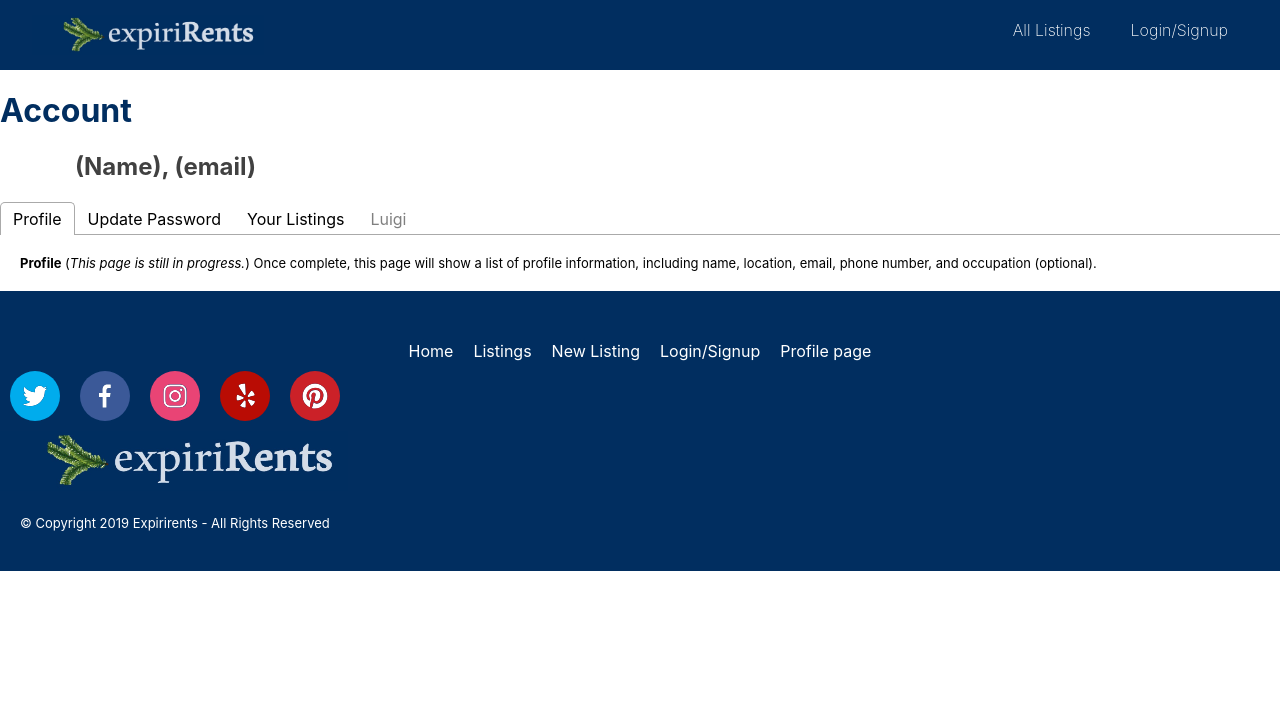
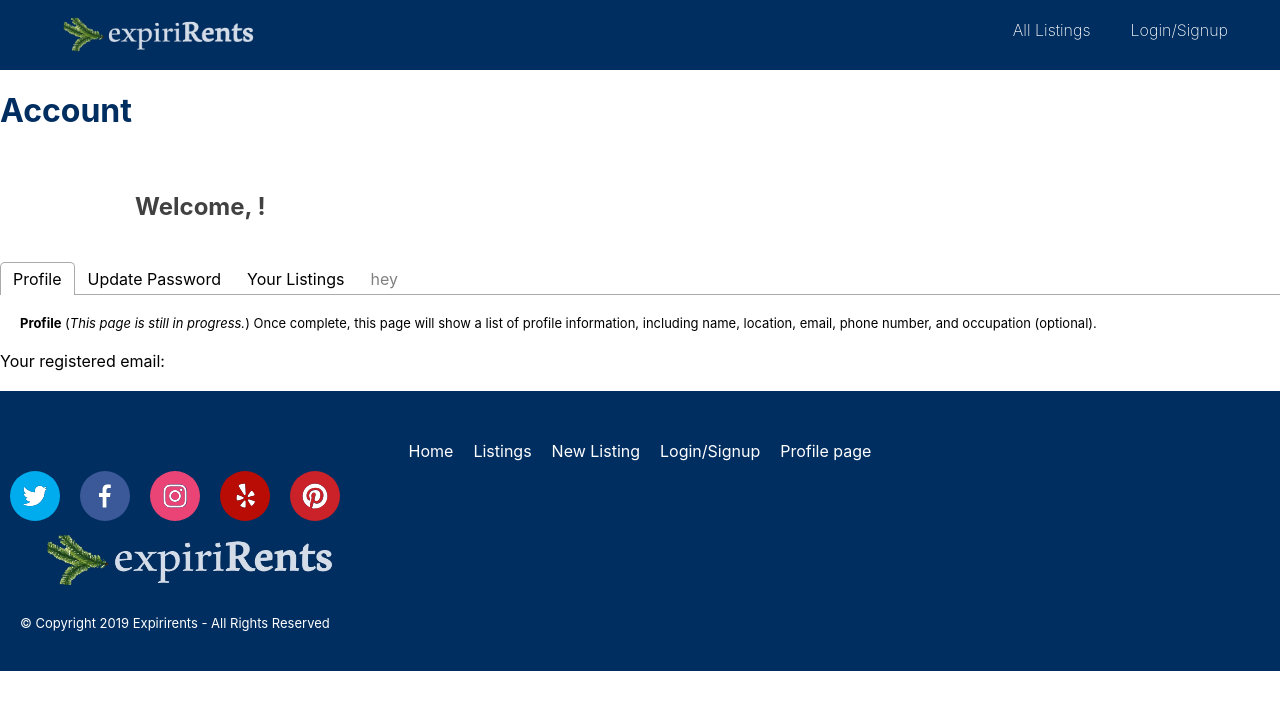
Before and after one commit to IsabelGlasbrenner/expirirents-v1.1, a React (Create React App) app: page /profile-page in a window 1280 px wide. Shown: the top 710 px of the page. Built offline with nearby package versions, Linux system fonts and the light colour scheme; no server answers.

Commit message:
Listings are populating

```diff
--- a/src/login-or-signup.js
+++ b/src/login-or-signup.js
@@ -51,9 +51,9 @@ class LoginOrSignup extends React.Component {
 		})
 			.then(res => res.json())
 			.then(data => {
-				console.log("Login name: " + data);
+				console.log("Login email: " + data.email);
 				console.log(this.props);
-				this.props.history.push("/", { name: data });
+				this.props.history.push("/profile-page", { name: data.firstname, email: data.email });
 			});
 	}
 
--- a/src/profile-page.js
+++ b/src/profile-page.js
@@ -6,13 +6,69 @@ import "./css/profile-page.css";
 
 import Footer from "./components/footer.js";
 import Header from "./components/header.js";
+import { Container, Row, Col } from 'react-grid-system';
+
 
 import mountains from "./images/mountains.jpg";
 import adventure_text from "./images/adventure_text.png";
 
 import { BrowserRouter as Router, Route, Link } from "react-router-dom";
 
+import { withRouter } from "react-router-dom";
+
+const initialState = {
+	email: "",
+}
+
 class ProfilePage extends React.Component {
+
+	constructor(props) {
+		super(props);
+		this.state = initialState;
+		if (props.history.location.state) {
+			this.name = props.history.location.state.name;
+			this.email = props.history.location.state.email;
+		}
+
+		this.state.email = this.email;
+		console.log("----->" + this.name);
+	}
+
+	componentDidMount() {
+		fetch("http://18.224.3.21/user/profile", {
+			method: "post",
+			headers: {
+				"Content-Type": "application/json",
+				"Accept": "application/json"
+			},
+			body: JSON.stringify({ email: this.state.email })
+
+		})
+			.then(res => res.json())
+			.then(data => {
+				console.log(data);
+				this.setState({ profile: data });
+				if (data.listings) {
+					data.listings.id.map((dataID) => {
+						console.log(dataID + "--->ID");
+						fetch("http://18.224.3.21/user/getListing", {
+							method: "post",
+							headers: {
+								"Content-Type": "application/json",
+								"Accept": "application/json"
+							},
+							body: JSON.stringify({ listingID: dataID })
+						})
+							.then(res => res.json())
+							.then(data => {
+								console.log(data.description + "Another");
+							})
+					});
+				}
+			})
+	}
+
+
 	render() {
 		return (
 			<div className="ProfilePage">
@@ -20,15 +76,17 @@ class ProfilePage extends React.Component {
 				<h1>
 					Account
         </h1>
-        <h2>
-          (Name), (email)
-        </h2>
+				<Row className="info">
+					<h2><b> Welcome, {this.name}!</b></h2>
+				</Row>
+
+
 				<Tabs>
 					<TabList>
 						<Tab>Profile</Tab>
 						<Tab>Update Password</Tab>
 						<Tab>Your Listings</Tab>
-            <Tab disabled>Luigi</Tab>
+						<Tab disabled>hey</Tab>
 					</TabList>
 
 					<TabPanel>
@@ -36,6 +94,9 @@ class ProfilePage extends React.Component {
 							<b>Profile</b> (<i>This page is still in progress.</i>) Once complete, this page will show a list of profile information,
 							including name, location, email, phone number, and occupation (optional).
             </p>
+						<div>
+							Your registered email: {this.email}
+						</div>
 					</TabPanel>
 					<TabPanel>
 						<p>
```
Lines whose indentation alone changed are shown as unchanged.
